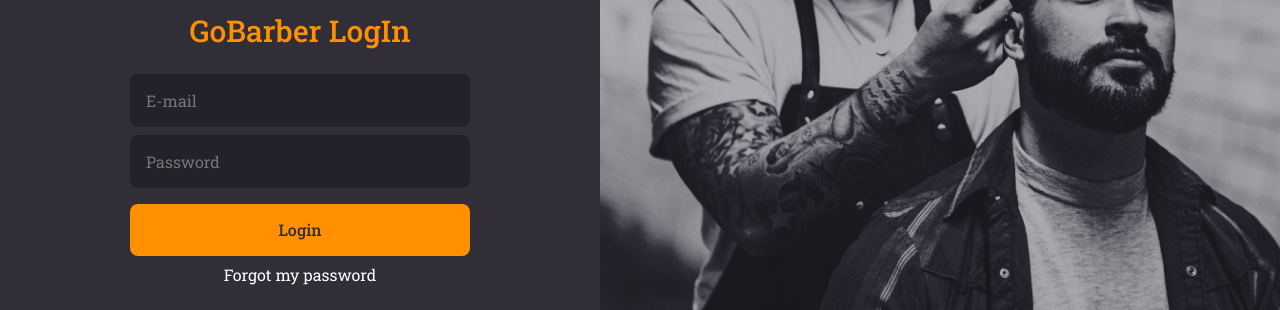
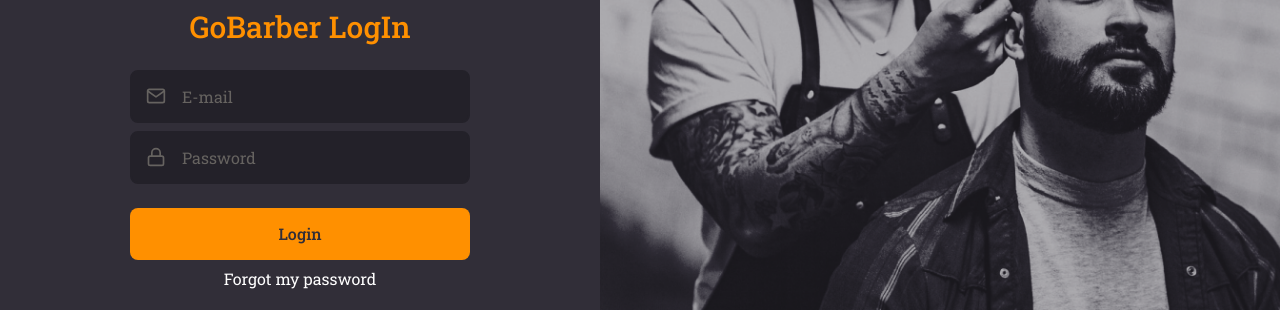
Before and after one commit to tfbio/gobarber-frontend, a React (Create React App) app: page / in a window 1280 px wide. Shown: the part 309-619 px from the top of the page. Built offline with nearby package versions, Linux system fonts and the light colour scheme.

Commit message:
Input and button components isolation

```diff
--- a/package.json
+++ b/package.json
@@ -1,5 +1,5 @@
 {
-  "name": "githubexplorer",
+  "name": "gobarber",
   "version": "0.1.0",
   "private": true,
   "dependencies": {
--- /dev/null
+++ b/src/components/Button/index.tsx
@@ -0,0 +1,15 @@
+import React, { ButtonHTMLAttributes } from 'react';
+
+import { Container } from './styles';
+
+type ButtonProps = ButtonHTMLAttributes<HTMLButtonElement>;
+
+const Button: React.FC<ButtonProps> = ({ children, ...rest }) => (
+  <Container>
+    <button type="button" {...rest}>
+      {children}
+    </button>
+  </Container>
+);
+
+export default Button;
--- /dev/null
+++ b/src/components/Button/styles.ts
@@ -0,0 +1,23 @@
+import styled from 'styled-components';
+import { shade } from 'polished';
+
+export const Container = styled.div`
+  button {
+    color: #312e38;
+    background: #ff9000;
+    font-weight: 500;
+    border: 0;
+    border-radius: 8px;
+
+    height: 52px;
+    width: 100%;
+    padding: 0 14px;
+
+    margin-top: 16px;
+
+    transition: background-color 0.2s;
+    &:hover {
+      background: ${shade(0.2, '#ff9000')};
+    }
+  }
+`;
--- /dev/null
+++ b/src/components/Input/index.tsx
@@ -0,0 +1,18 @@
+import React, { InputHTMLAttributes } from 'react';
+import { IconBaseProps } from 'react-icons';
+
+import { Container } from './styles';
+
+interface InputProps extends InputHTMLAttributes<HTMLInputElement> {
+  name: string;
+  icon?: React.ComponentType<IconBaseProps>;
+}
+
+const Input: React.FC<InputProps> = ({ icon: Icon, ...rest }) => (
+  <Container>
+    {Icon && <Icon size={20} />}
+    <input {...rest} />
+  </Container>
+);
+
+export default Input;
--- /dev/null
+++ b/src/components/Input/styles.ts
@@ -0,0 +1,32 @@
+import styled from 'styled-components';
+
+export const Container = styled.div`
+  background: #232129;
+  border: 2px solid #232129;
+  border-radius: 8px;
+  width: 100%;
+  padding: 14px;
+  color: #666360;
+
+  display: flex;
+  align-items: center;
+
+  & + div {
+    margin-top: 8px;
+  }
+
+  input {
+    flex: 1;
+    background: transparent;
+    border: 0;
+    color: #f4ede8;
+
+    &::placeholder {
+      color: #666360;
+    }
+  }
+
+  svg {
+    margin-right: 16px;
+  }
+`;
--- a/src/pages/LogIn/index.tsx
+++ b/src/pages/LogIn/index.tsx
@@ -1,9 +1,12 @@
 import React from 'react';
 import { Link } from 'react-router-dom';
-import { FiLogIn } from 'react-icons/fi';
+import { FiLogIn, FiMail, FiLock } from 'react-icons/fi';
 import { Container, Content, Image } from './styles';
 
 import logo from '../../assets/logo.svg';
+
+import Button from '../../components/Button';
+import Input from '../../components/Input';
 
 const LogIn: React.FC = () => (
   <Container>
@@ -12,11 +15,16 @@
       <form action="">
         <h1>GoBarber LogIn</h1>
 
-        <input type="text" placeholder="E-mail" />
+        <Input name="E-mail" icon={FiMail} type="text" placeholder="E-mail" />
 
-        <input type="password" placeholder="Password" />
+        <Input
+          name="password"
+          icon={FiLock}
+          type="password"
+          placeholder="Password"
+        />
 
-        <button type="submit">Login</button>
+        <Button type="submit">Login</Button>
 
         <a href="/">Forgot my password</a>
       </form>
--- a/src/pages/LogIn/styles.ts
+++ b/src/pages/LogIn/styles.ts
@@ -1,7 +1,7 @@
 import styled from 'styled-components';
 import { shade } from 'polished';
 
-import loginImage from '../../assets/sign-in-background.png';
+import loginImage from '../../assets/login-background.png';
 
 export const Container = styled.div`
   height: 100vh;
@@ -44,38 +44,6 @@
       font-size: 30px;
     }
 
-    input {
-      color: #fff;
-      background: #232129;
-      border: 2px solid #232129;
-      border-radius: 8px;
-      width: 100%;
-      padding: 14px;
-
-      & + input {
-        margin-top: 8px;
-      }
-    }
-
-    button {
-      color: #312e38;
-      background: #ff9000;
-      font-weight: 500;
-      border: 0;
-      border-radius: 8px;
-
-      height: 52px;
-      width: 100%;
-      padding: 0 14px;
-
-      margin-top: 16px;
-
-      transition: background-color 0.2s;
-      &:hover {
-        background: ${shade(0.2, '#ff9000')};
-      }
-    }
-
     a {
       justify-content: center;
       margin-top: 8px;
```
Also changed, not shown: .eslintrc.json, src/assets/login-background.png (renamed from src/assets/sign-in-background.png), src/assets/signin-background.png (added).
